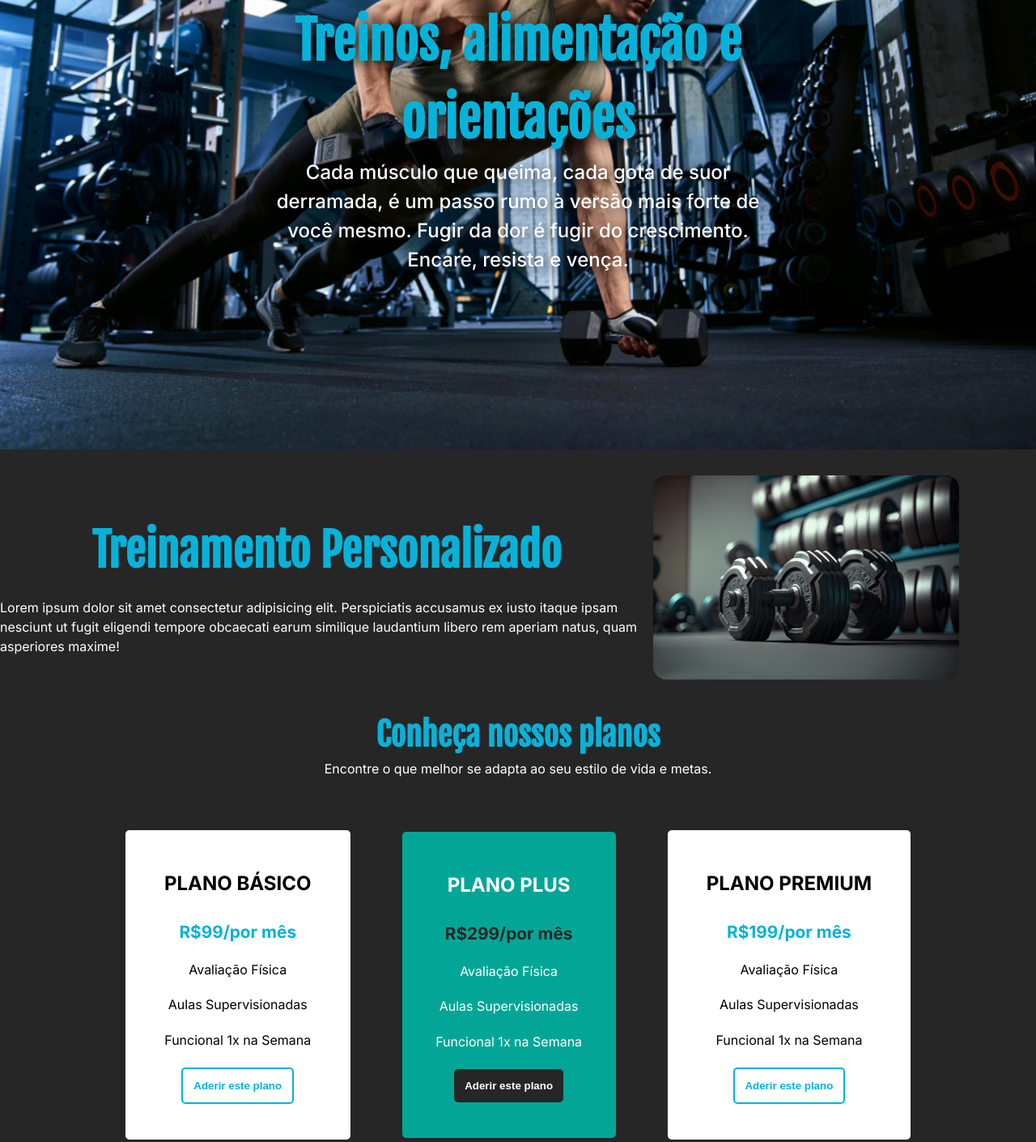
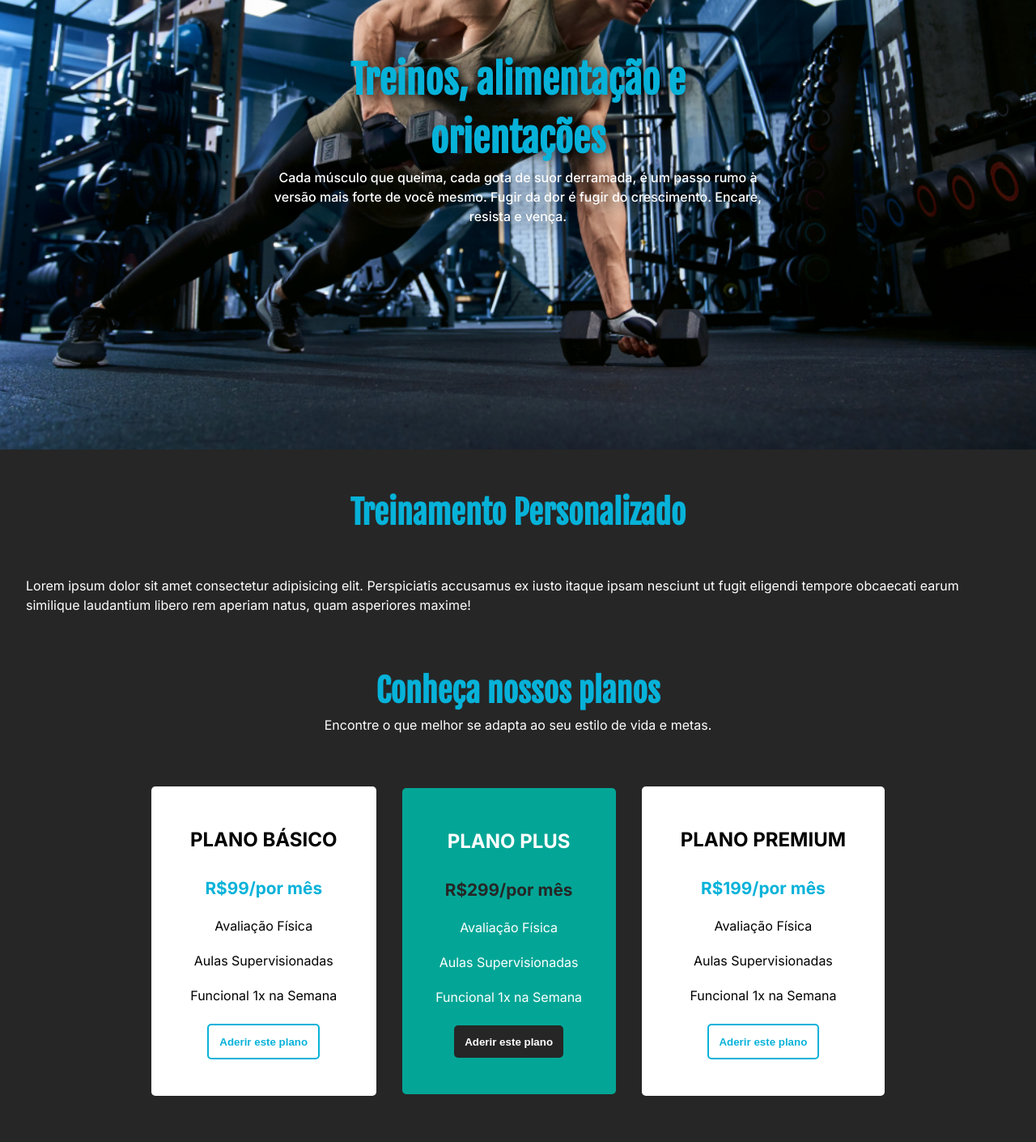
Before and after one commit to byraifran/academia-imfitness, a plain HTML site: page index.html in a window 1280 px wide. Shown: the part 213-1623 px from the top of the page at 81% size. Drawn offline with Linux system fonts and the light colour scheme.

Commit message:
Adicionar media query para telas de no mínimo 896px

```diff
--- a/src/css/main.css
+++ b/src/css/main.css
@@ -53,6 +53,10 @@
     padding: 1rem 0;
     font-family: var(--fonte-secundaria);
     text-align: center;
+}
+
+.beneficios__content p {
+    margin: 2rem;
 }
 
 .beneficios__imagem img {
@@ -199,3 +203,22 @@ span {
         font-size: 1rem;
     }
 }
+@media only screen and (min-width: 896px) {
+    .banner__content h2 {
+        font-size: 3rem;
+    }
+    .banner__content p {
+        font-size: 1rem;
+    }
+    .beneficios__content h2 {
+        font-size: 2.5rem;
+    }
+    .beneficios__imagem img {
+        display: none;
+    }
+
+    .planos__cards {
+        gap: 2rem;
+        margin: 4rem 1rem;
+    }
+}
```
